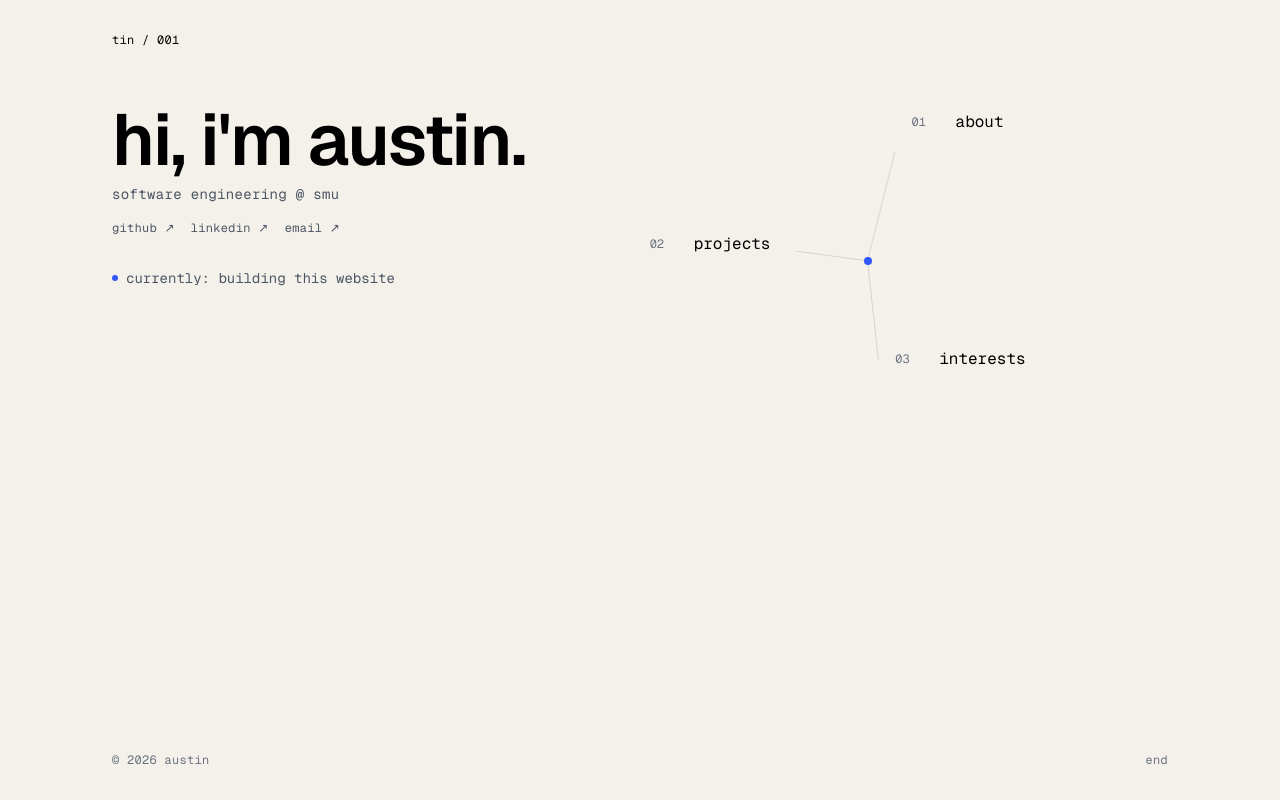
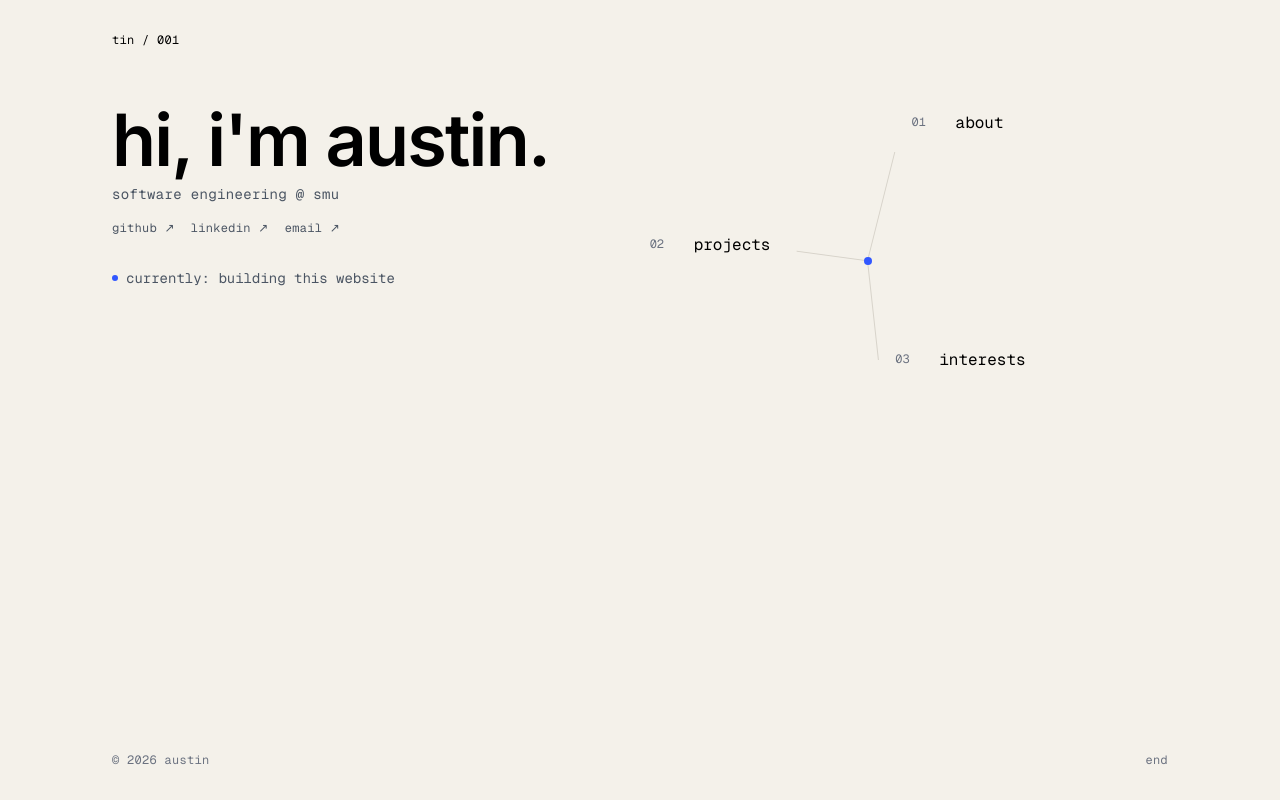
Before and after one commit to auscodes/portfolio, a Next.js app: page / in a window 1280 px wide. Built offline with nearby package versions, Linux system fonts and the light colour scheme.

Commit message:
use Inter font

```diff
--- a/app/globals.css
+++ b/app/globals.css
@@ -12,7 +12,7 @@
 @theme inline {
   --color-background: var(--background);
   --color-foreground: var(--foreground);
-  --font-sans: var(--font-geist-sans);
+  --font-sans: var(--font-inter);
   --font-mono: var(--font-geist-mono);
   --color-paper: var(--paper);
   --color-ink: var(--ink);
--- a/app/layout.tsx
+++ b/app/layout.tsx
@@ -1,9 +1,9 @@
 import type { Metadata } from "next";
-import { Geist, Geist_Mono } from "next/font/google";
+import { Geist_Mono, Inter } from "next/font/google";
 import "./globals.css";
 
-const geistSans = Geist({
-  variable: "--font-geist-sans",
+const inter = Inter({
+  variable: "--font-inter",
   subsets: ["latin"],
 });
 
@@ -21,7 +21,7 @@
   return (
     <html
       lang="en"
-      className={`${geistSans.variable} ${geistMono.variable} h-full antialiased`}
+      className={`${inter.variable} ${geistMono.variable} h-full antialiased`}
     >
       <body className="min-h-full flex flex-col">{children}</body>
     </html>
```
